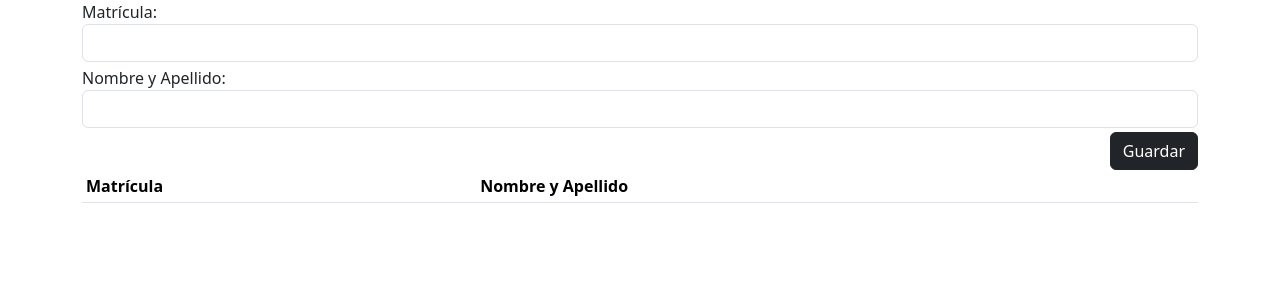
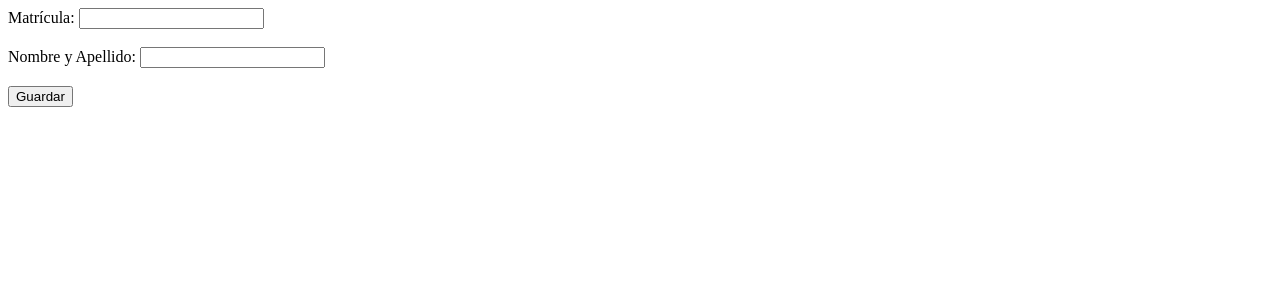
Before and after one commit to Emanuel12042003/Trevi-o, a Flask app: page /alumnos in a window 1280 px wide. Shown: the top 300 px of the page. Run offline with Flask 3, Linux system fonts and the light colour scheme; lists and menus that the app fills with data are empty.

Commit message:
Update alumnos.html

```diff
--- a/templates/alumnos.html
+++ b/templates/alumnos.html
@@ -3,87 +3,17 @@
 <head>
     <meta charset="UTF-8">
     <meta name="viewport" content="width=device-width, initial-scale=1.0">
-
-    <link href="https://cdn.jsdelivr.net/npm/bootstrap@5.3.3/dist/css/bootstrap.min.css" rel="stylesheet" integrity="sha384-QWTKZyjpPEjISv5WaRU9OFeRpok6YctnYmDr5pNlyT2bRjXh0JMhjY6hW+ALEwIH" crossorigin="anonymous">
-
-    <script src="https://code.jquery.com/jquery-3.7.1.min.js" integrity="sha256-/JqT3SQfawRcv/BIHPThkBvs0OEvtFFmqPF/lYI/Cxo=" crossorigin="anonymous"></script>
-
-    <script src="https://cdnjs.cloudflare.com/ajax/libs/jquery-validate/1.19.5/jquery.validate.min.js"></script>
-
     <title>Alumnos</title>
 </head>
 <body>
-    <!-- Nombre de la etiqueta Ejemplo: INPUT -->
-    <!-- # para ID -->
-    <!-- . para CLASS -->
-
-    <!-- form index 0 -->
-    <!-- #frmAlumnos -->
-    <!-- .formulario index 0 -->
-    <div class="container">
-        <form method="post" id="frmAlumnos" class="formulario">
-            <div class="mb-1">
-                <label id="lblMatriculaFA" for="txtMatriculaFA">Matrícula:</label>
-                <input type="number" name="txtMatriculaFA" id="txtMatriculaFA" class="form-control" required="true" minlength="8" maxlength="8" data-rule-digits="true">
-            </div>
-            <div class="mb-1">
-                <label id="lblNombreApellidoFA" for="txtNombreApellidoFA">Nombre y Apellido:</label>
-                <input type="text" name="txtNombreApellidoFA" id="txtNombreApellidoFA" class="form-control" required="true" minlength="10" maxlength="25">
-            </div>
-            <div class="text-end">
-                <button id="btnGuardarFA" name="btnGuardarFA" class="btn btn-dark">Guardar</button>
-            </div>
-        </form>
-        <div id="divAlumnos"></div>
-
-        <!-- table index 0 -->
-        <table class="table table-sm">
-            <thead>
-                <tr>
-                    <th>Matrícula</th>
-                    <th>Nombre y Apellido</th>
-                </tr>
-            </thead>
-            <tbody id="tbodyAlumnos"></tbody>
-        </table>
-    </div>
-
-    <script src="https://cdn.jsdelivr.net/npm/bootstrap@5.3.3/dist/js/bootstrap.bundle.min.js" integrity="sha384-YvpcrYf0tY3lHB60NNkmXc5s9fDVZLESaAA55NDzOxhy9GkcIdslK1eN7N6jIeHz" crossorigin="anonymous"></script>
-
-    <script>
-        window.addEventListener("load", function (event) {
-            $("#frmAlumnos").validate({
-                messages: {
-                    txtMatriculaFA: {
-                        required: "Ingresa la matrícula",
-                        minlength: "La matrícula es de 8 digitos",
-                        maxlength: "La matrícula es de 8 digitos",
-                        digits: "La matrícula es de solo números"
-                    },
-                    txtNombreApellidoFA: {
-                        required: "Ingresa tu nombre y apellido",
-                        minlength: "Ingresa más o 10 caracteres",
-                        maxlength: "Ingresa menos o 25 caracteres"
-                    }
-                },
-                rules: {
-                    txtMatriculaFA: {
-                        // required: true,
-                        // minlength: 8,
-                        // maxlength: 8
-                        // digits: true
-                    }
-                }
-            })
-
-            $("#frmAlumnos").submit(function (event) {
-                event.preventDefault()
-
-                $.post("/alumnos/guardar", $(this).serialize(), function (respuesta) {
-                    console.log(respuesta)
-                })
-            })
-        })
-    </script>
+    <form action="/alumnos/guardar" method="POST">
+        <label for="matricula">Matrícula:</label>
+        <input type="text" id="matricula" name="txtMatriculaFA" required>
+        <br><br>
+        <label for="nombre">Nombre y Apellido:</label>
+        <input type="text" id="nombre" name="txtNombreApellidoFA" required>
+        <br><br>
+        <button type="submit">Guardar</button>
+    </form>
 </body>
 </html>
```
